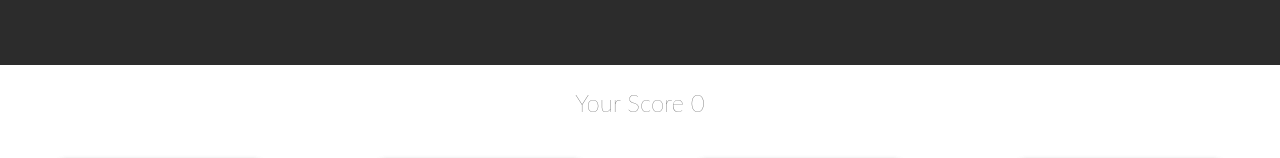
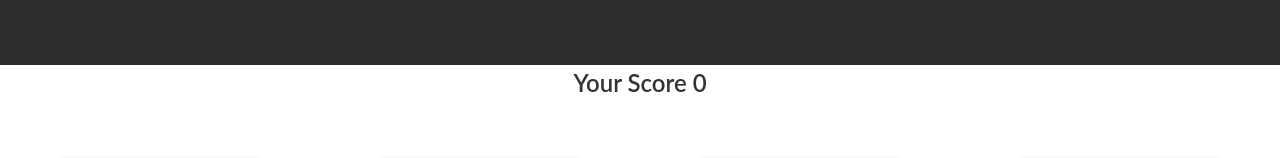
Before and after one commit to ajweber102/Clicky-Game, a React (Create React App) app: page / in a window 1280 px wide. Shown: the part 235-393 px from the top of the page. Built offline with nearby package versions, Linux system fonts and the light colour scheme.

Commit message:
Tweaked CSS further

```diff
--- a/src/components/Card/Card.css
+++ b/src/components/Card/Card.css
@@ -11,7 +11,6 @@
   }
 
   /* Slide */
-
   .img-container {
     width: 20rem;
     height: 20rem;
--- a/src/components/Score/Score.css
+++ b/src/components/Score/Score.css
@@ -8,8 +8,7 @@
   }
   h3.score {
     margin-top: 5px;
-    padding: 2rem;
-    font-weight: 200;
+    font-weight: 600;
   }
   h3.status{
     margin: 0;
```
